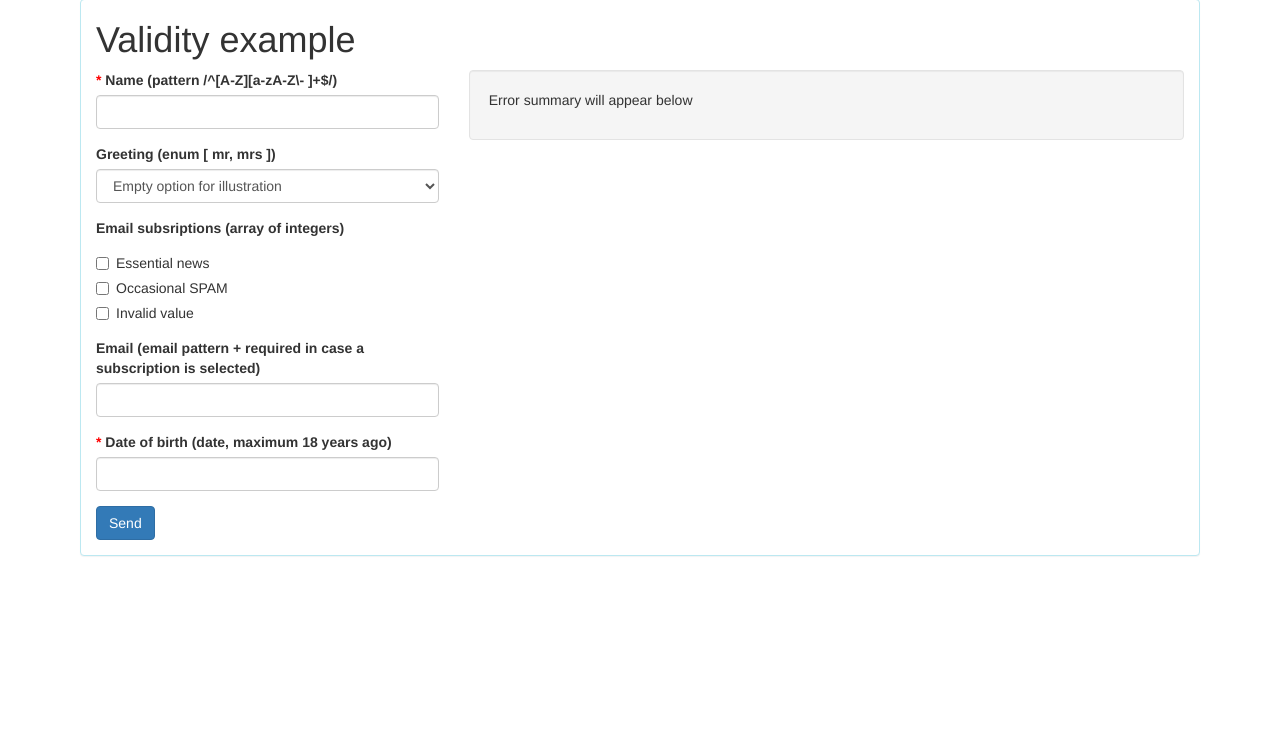
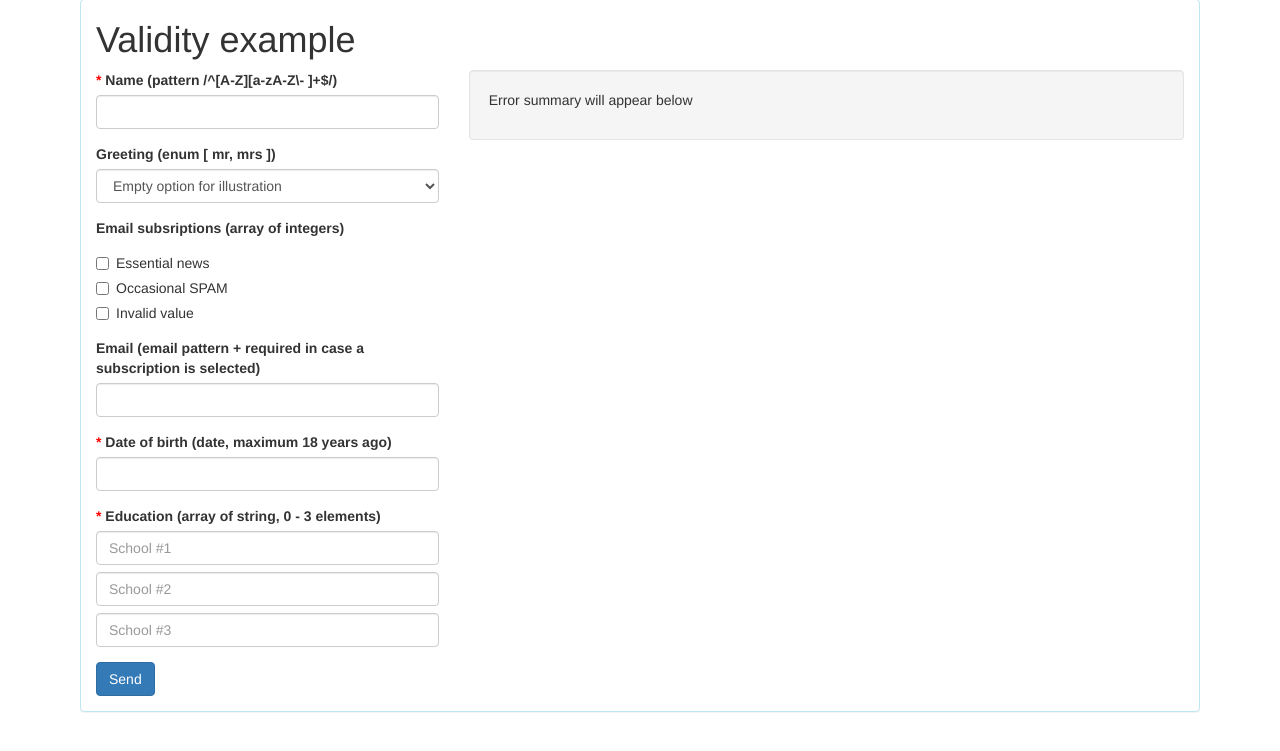
Before and after one commit to crocodile2u/validity, a PHP site: page /examples/index.php in a window 1280 px wide. Shown: the part 15-766 px from the top of the page. Run offline with PHP 8.4, Linux system fonts and the light colour scheme.

Commit message:
Improved array validation; improved example.

```diff
--- a/examples/index.php
+++ b/examples/index.php
@@ -22,6 +22,13 @@ if ($sent) {
             }, "Email is required in case you want to subscribe for news")
         )->add(
             Field::date("date_of_birth")->setMax("-18years")->setRequired()
+        )->add(
+            Field::string("education")
+                ->setMinLength(10)
+                ->setMaxLength(100)
+                ->expectArray()
+                ->limitArrayLength(0, 3)
+                ->setArraySkipEmpty(true)
         );
 
     $valid = $fieldSet->isValid($_GET);
@@ -98,6 +105,24 @@ if ($sent) {
                         </div>
                     </div>
                     <div class="form-group">
+                        <label class="control-label required">Education (array of string, 0 - 3 elements)</label>
+                        <div>
+                            <input name="education[]" class="form-control"
+                                   value="<?=$data["education"][0] ?? ""; ?>"
+                                   placeholder="School #1">
+                        </div>
+                        <div style="margin-top: .5em;">
+                            <input name="education[]" class="form-control"
+                                   value="<?=$data["education"][1] ?? ""; ?>"
+                                   placeholder="School #2">
+                        </div>
+                        <div style="margin-top: .5em;">
+                            <input name="education[]" class="form-control"
+                                   value="<?=$data["education"][2] ?? ""; ?>"
+                                   placeholder="School #3">
+                        </div>
+                    </div>
+                    <div class="form-group">
                         <button class="btn btn-primary" name="sent">Send</button>
                     </div>
                 </form>
```
Also changed, not shown: src/validity/Field.php (+29 -6 lines).
